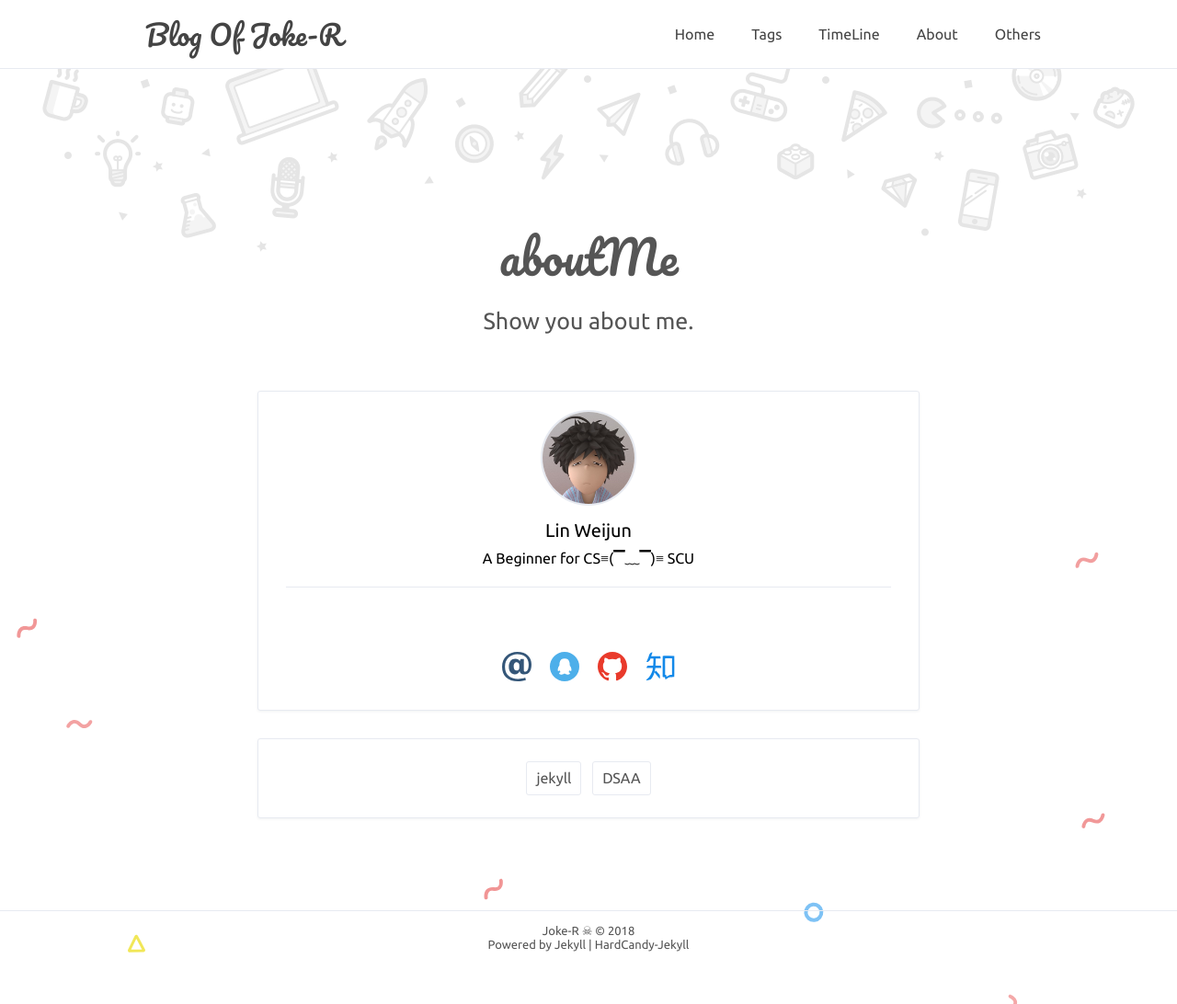
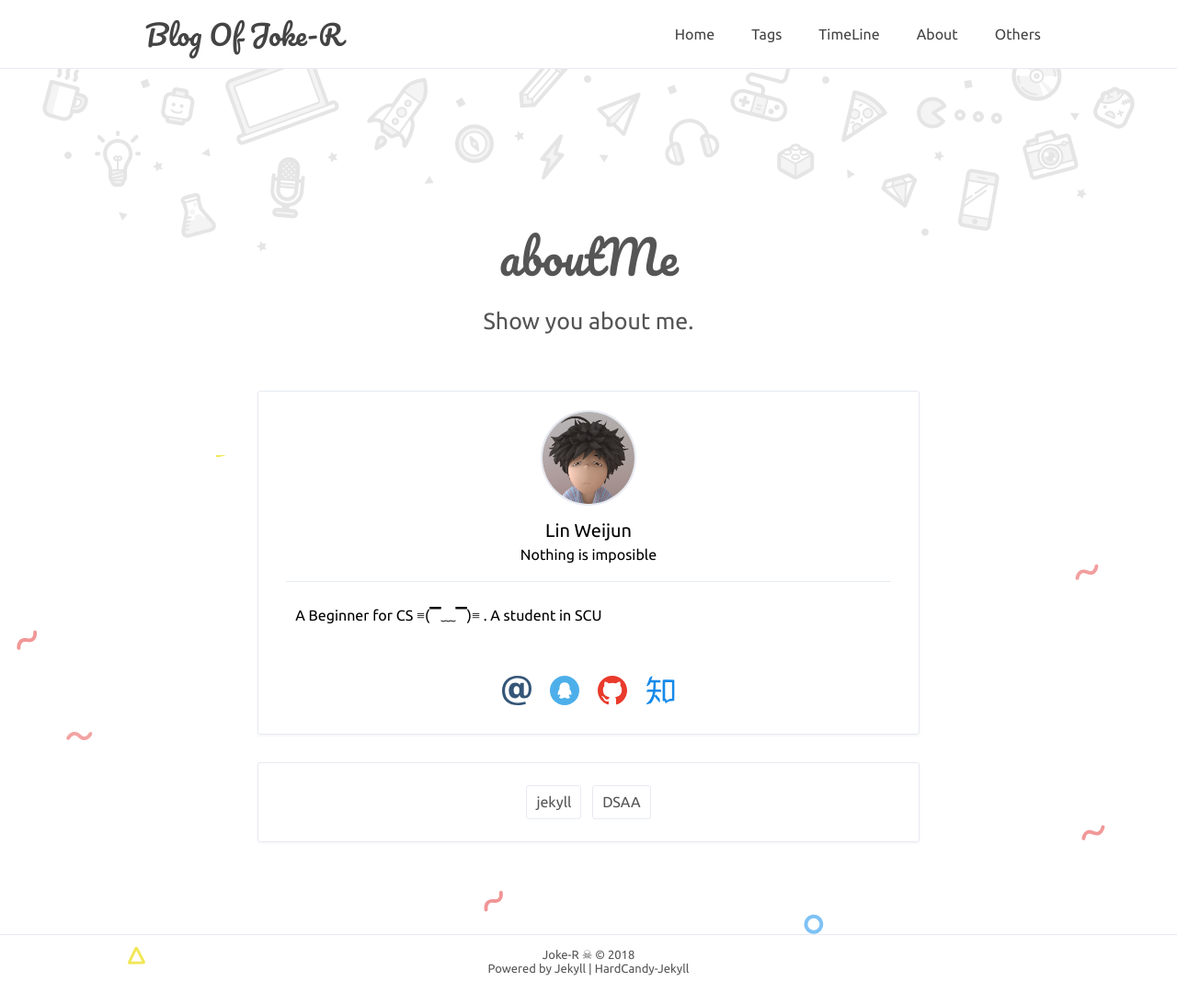
Before and after one commit to YeZ-Liu/YeZ-Liu.github.io, a Jekyll site: the page built from about.html, in a window 1280 px wide. Shown: the whole page at 92% size. Built offline with Jekyll 4.4.1, drawn with Linux system fonts in a browser that asks for light colours; comment, search, counter and statistics services are not loaded; before the commit the page ends 1066 px from its top, so only the background shows below that.

Commit message:
update my information

```diff
--- a/_config.yml
+++ b/_config.yml
@@ -17,9 +17,9 @@ author: true
 name: 'Lin Weijun'
 NickName: 'Joke-R'
 webtitle: 'Blog Of Joke-R'
-bio: ['A Beginner for CS≡(▔﹏▔)≡ ','SCU']
+bio: 'Nothing is imposible'
 about: true
-aboutyou: ''
+aboutyou: 'A Beginner for CS ≡(▔﹏▔)≡ . A student in SCU'
 portraits: '/assets/profile.jpeg' # your portraits image file path
 
 # SNS
```
